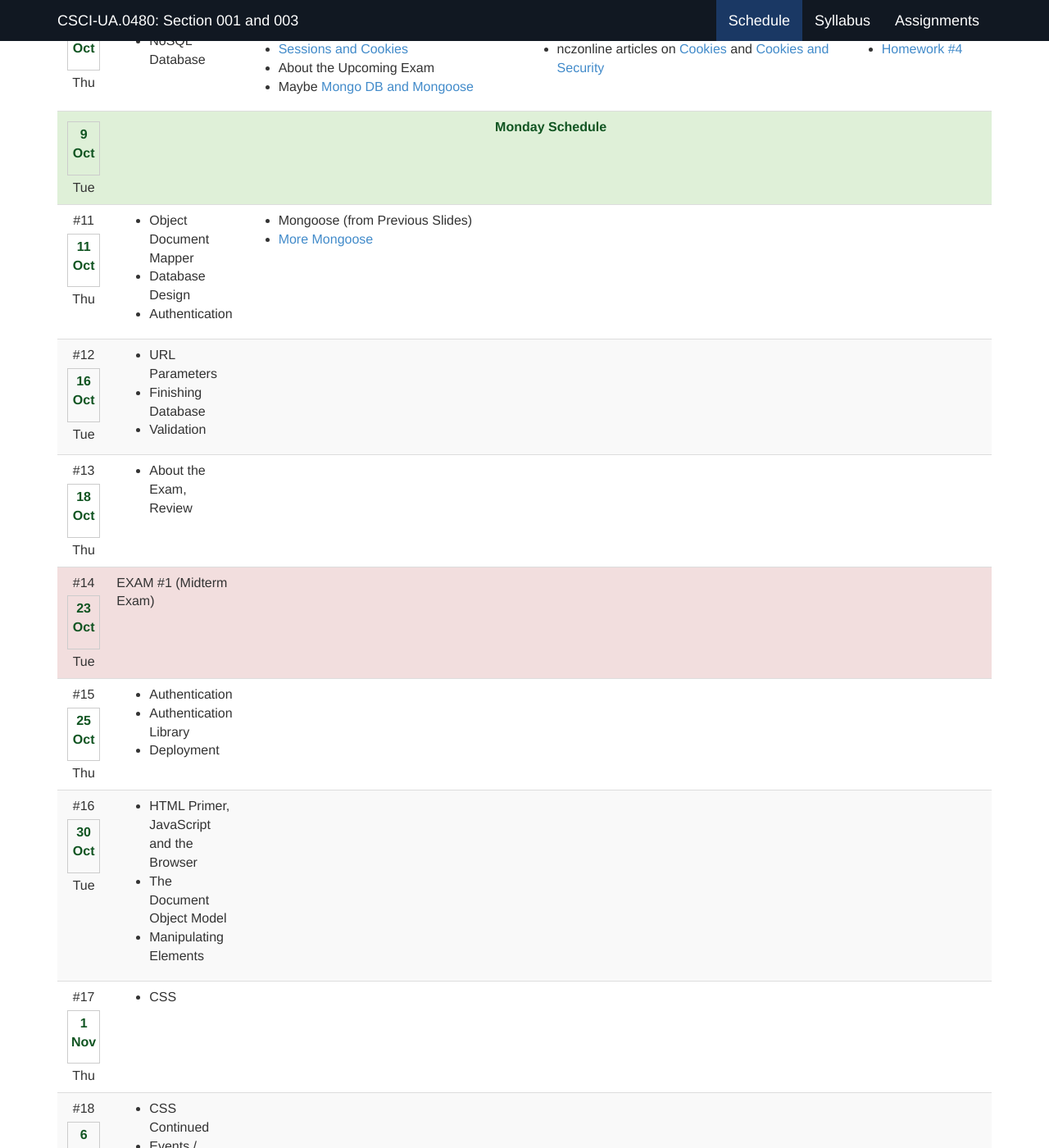
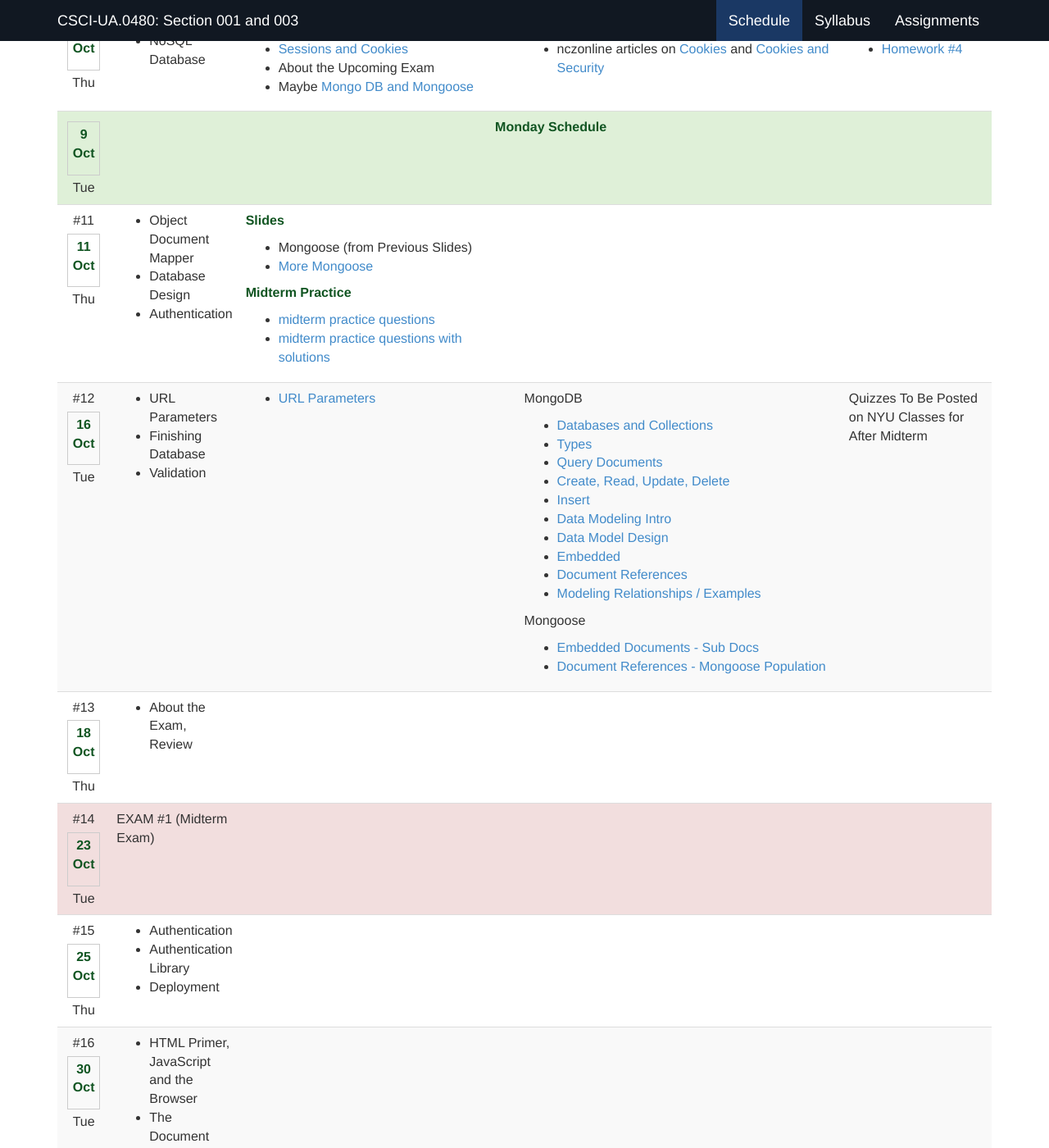
Before and after one commit to foureyes/csci-ua.0480-fall2018-001-003, a Jekyll site: the page built from index.markdown, in a window 1280 px wide and 1400 px high, scrolled down 3740 px. Shown: the whole window at 82% size. Built offline with Jekyll 4.4.1, drawn with Linux system fonts in a browser that asks for light colours; a script that is not in the unit is left out.

Commit message:
add class 12

```diff
--- a/_data/schedule.csv
+++ b/_data/schedule.csv
@@ -306,7 +306,9 @@ Cookies Revisited
 ,holiday,,9-Oct,Tue,Monday Schedule,,,,hw3
 ,,11,11-Oct,Thu,"* Object Document Mapper
 * Database Design
-* Authentication","* Mongoose (from Previous Slides)
+* Authentication","__Slides__
+
+* Mongoose (from Previous Slides)
 * [More Mongoose](slides/12/mongoose.html)
 
 <!--
@@ -315,7 +317,7 @@ Cookies Revisited
 * Reviews:
     * Friday, 2/2 from 11am-12pm
     * Sunday, 2/4 from 11am-12pm
-→
+-->
 
 __Midterm Practice__
 
@@ -335,9 +337,9 @@ __Due Thursday 3/22 at 11pm:__
 
 * [Homework #5](homework/05.html)
 -->",
-y,,12,16-Oct,Tue,"* URL Parameters
+,,12,16-Oct,Tue,"* URL Parameters
 * Finishing Database
-* Validation",1,"MongoDB
+* Validation",* [URL Parameters](slides/14/params.html),"MongoDB
 
 * [Databases and Collections](https://docs.mongodb.com/manual/core/databases-and-collections/)
 * [Types](https://docs.mongodb.com/manual/core/documen://docs.mongodb.com/manual/reference/bson-types/)
@@ -354,7 +356,7 @@ Mongoose
 
 * [Embedded Documents - Sub Docs](http://mongoosejs.com/docs/subdocs.html)
 * [Document References - Mongoose Population](http://mongoosejs.com/docs/populate.html)
-",Quizzes Posted on NYU Classes,
+",Quizzes To Be Posted on NYU Classes for After Midterm,
 y,,13,18-Oct,Thu,"* About the Exam, Review",,,,
 y,exam,14,23-Oct,Tue,EXAM #1 (Midterm Exam),,,,
 y,,15,25-Oct,Thu,"* Authentication
--- a/index.markdown
+++ b/index.markdown
@@ -3,6 +3,7 @@ layout: default
 nav-state: index
 ---
 <!--
+
 <h1>AIT Test Deploy</h1>
 -->
 <div id="quick-links">
```
